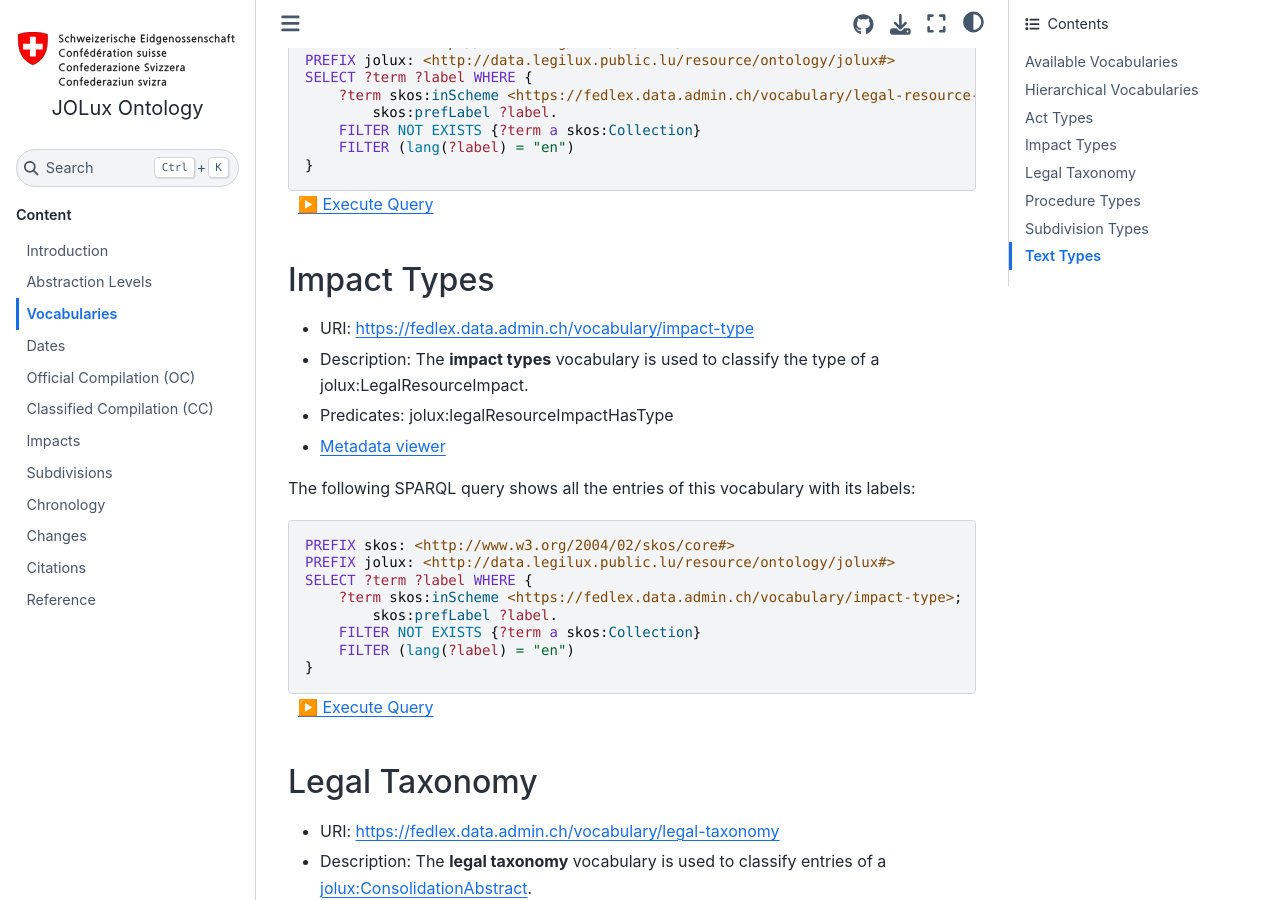
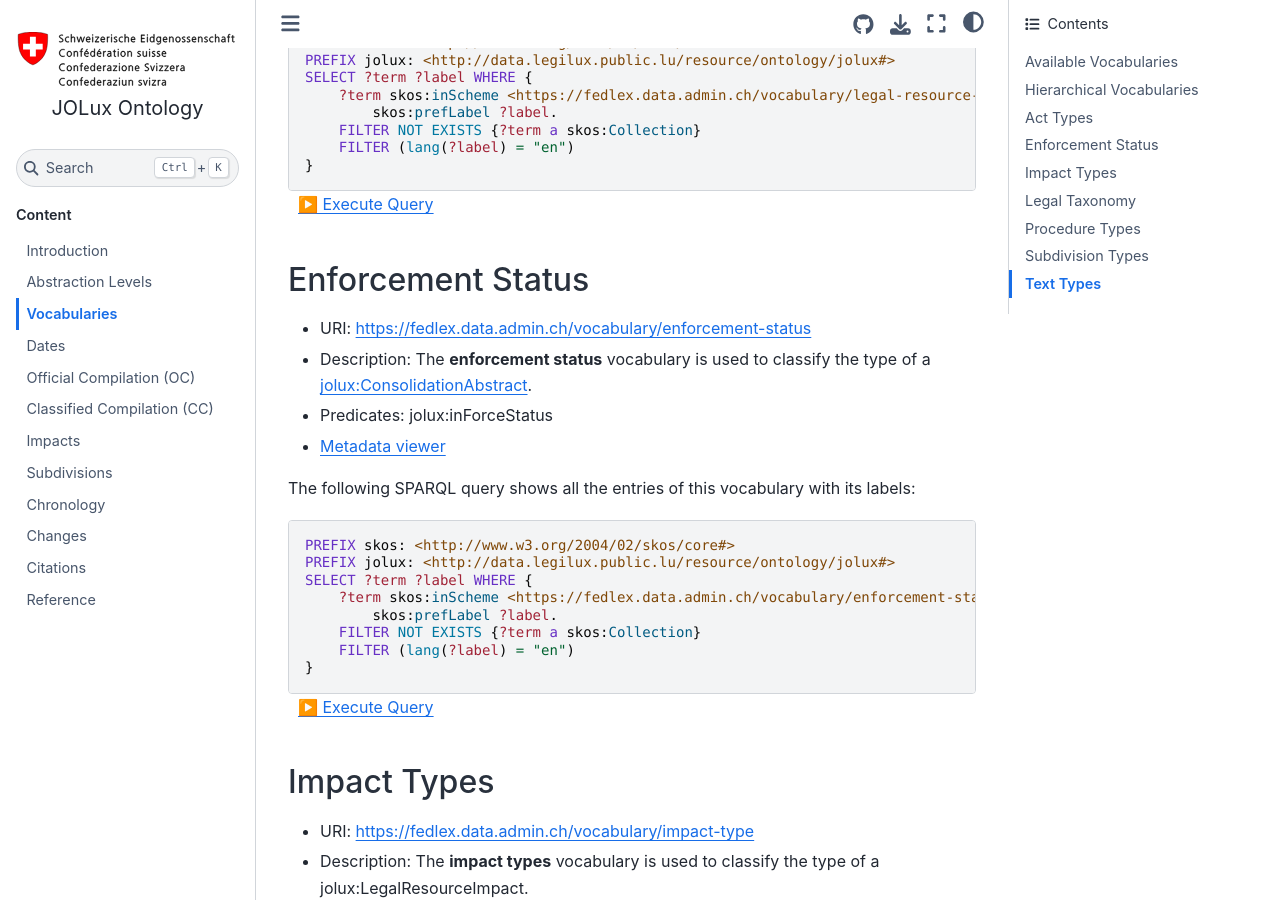
Before and after one commit to swiss/fedlex-jolux, a Sphinx documentation site: the page built from doc/vocabularies.md, in a window 1280 px wide and 900 px high, scrolled down 2404 px. Built offline with Sphinx 7.4.7 and the Sphinx Book theme 1.1.4, drawn with Linux system fonts in a browser that asks for light colours.

Commit message:
add enforcement-status voc

````diff
--- a/doc/classified_compilation.md
+++ b/doc/classified_compilation.md
@@ -102,7 +102,7 @@
 
 - [jolux:typeDocument](vocabularies.md#text-types)
 - [jolux:classifiedByTaxonomyEntry](vocabularies.md#legal-taxonomy)
-- jolux:inForceStatus
+- [jolux:inForceStatus](vocabularies.md#enforcement-status)
 
 Object properties that point to an individual:
 
--- a/doc/vocabularies.md
+++ b/doc/vocabularies.md
@@ -104,6 +104,26 @@
 PREFIX jolux: <http://data.legilux.public.lu/resource/ontology/jolux#>
 SELECT ?term ?label WHERE {
     ?term skos:inScheme <https://fedlex.data.admin.ch/vocabulary/legal-resource-genre>;
+        skos:prefLabel ?label.
+    FILTER NOT EXISTS {?term a skos:Collection}
+    FILTER (lang(?label) = "en")
+}
+```
+
+## Enforcement Status
+
+- URI: https://fedlex.data.admin.ch/vocabulary/enforcement-status
+- Description: The **enforcement status** vocabulary is used to classify the type of a [jolux:ConsolidationAbstract](#ConsolidationAbstract).
+- Predicates: jolux:inForceStatus
+- [Metadata viewer](https://fedlex.data.admin.ch/en-CH/metadata?value=https:%2F%2Ffedlex.data.admin.ch%2Fvocabulary%2Fenforcement-status)
+
+The following SPARQL query shows all the entries of this vocabulary with its labels:
+
+```sparql
+PREFIX skos: <http://www.w3.org/2004/02/skos/core#>
+PREFIX jolux: <http://data.legilux.public.lu/resource/ontology/jolux#>
+SELECT ?term ?label WHERE {
+    ?term skos:inScheme <https://fedlex.data.admin.ch/vocabulary/enforcement-status>;
         skos:prefLabel ?label.
     FILTER NOT EXISTS {?term a skos:Collection}
     FILTER (lang(?label) = "en")
````
